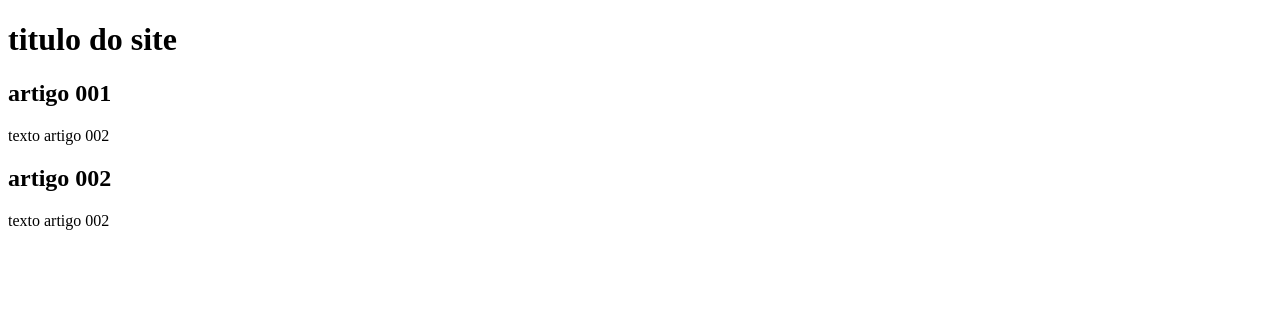
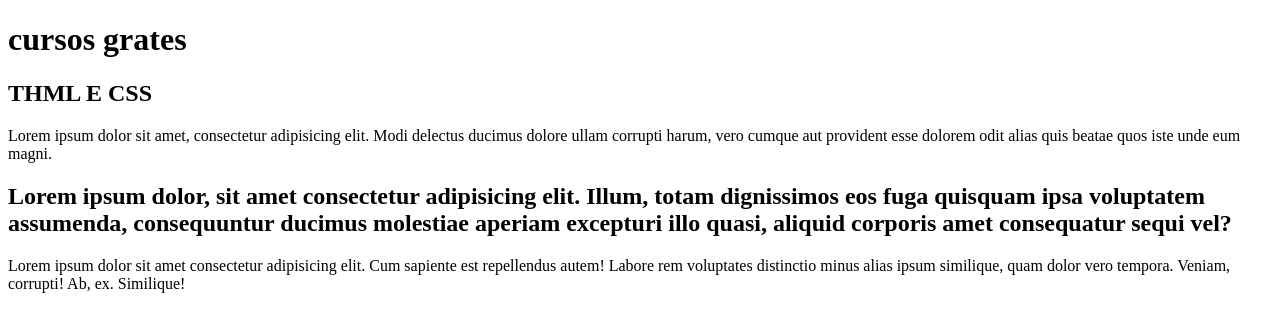
Before and after one commit to Diego89alves/projeto_site, a plain HTML site: page index.html in a window 1280 px wide. Drawn offline with Linux system fonts and the light colour scheme.

Commit message:
alter conterudo

```diff
--- a/index.html
+++ b/index.html
@@ -9,15 +9,15 @@
 <body>
     <main>
         <head>
-            <h1>titulo do site</h1>
+            <h1>cursos grates</h1>
         </head>
         <article>
-            <h2>artigo 001</h2>
-            <p>texto artigo 002</p>
+            <h2>THML E CSS</h2>
+            <p>Lorem ipsum dolor sit amet, consectetur adipisicing elit. Modi delectus ducimus dolore ullam corrupti harum, vero cumque aut provident esse dolorem odit alias quis beatae quos iste unde eum magni.</p>
         </article>
         <article>
-            <h2>artigo 002</h2>
-            <p>texto artigo 002</p>
+            <h2>Lorem ipsum dolor, sit amet consectetur adipisicing elit. Illum, totam dignissimos eos fuga quisquam ipsa voluptatem assumenda, consequuntur ducimus molestiae aperiam excepturi illo quasi, aliquid corporis amet consequatur sequi vel?</h2>
+            <p>Lorem ipsum dolor sit amet consectetur adipisicing elit. Cum sapiente est repellendus autem! Labore rem voluptates distinctio minus alias ipsum similique, quam dolor vero tempora. Veniam, corrupti! Ab, ex. Similique!</p>
         </article>
     </main>
 </body>
```
